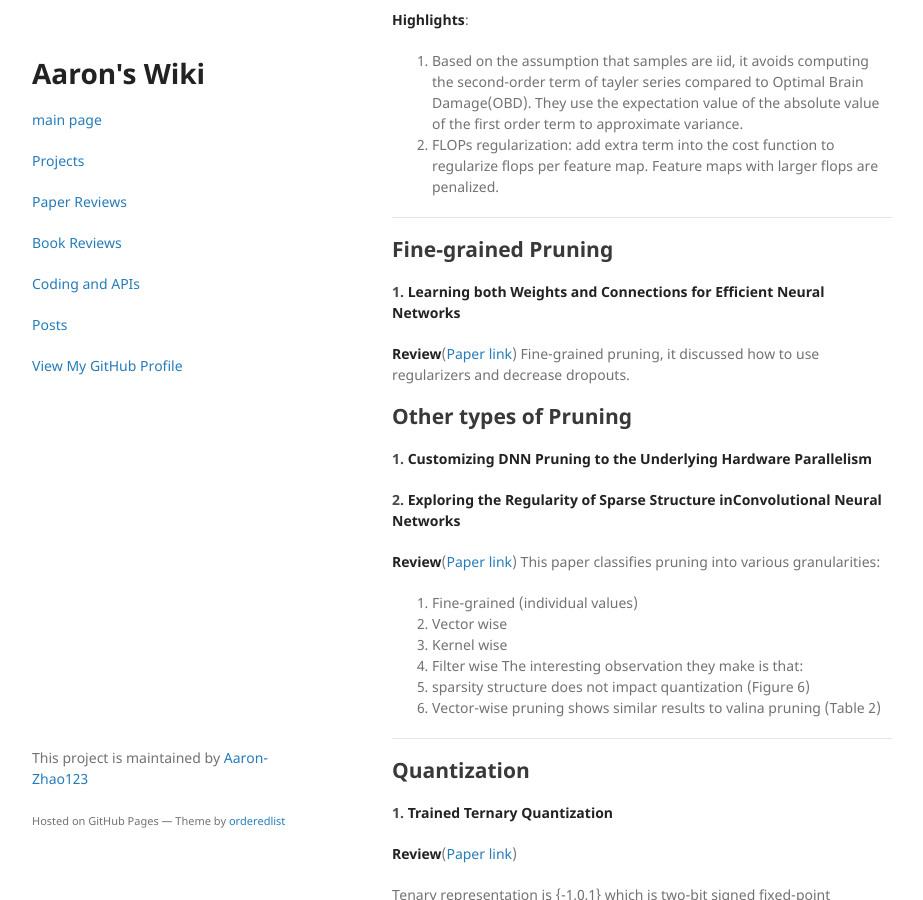
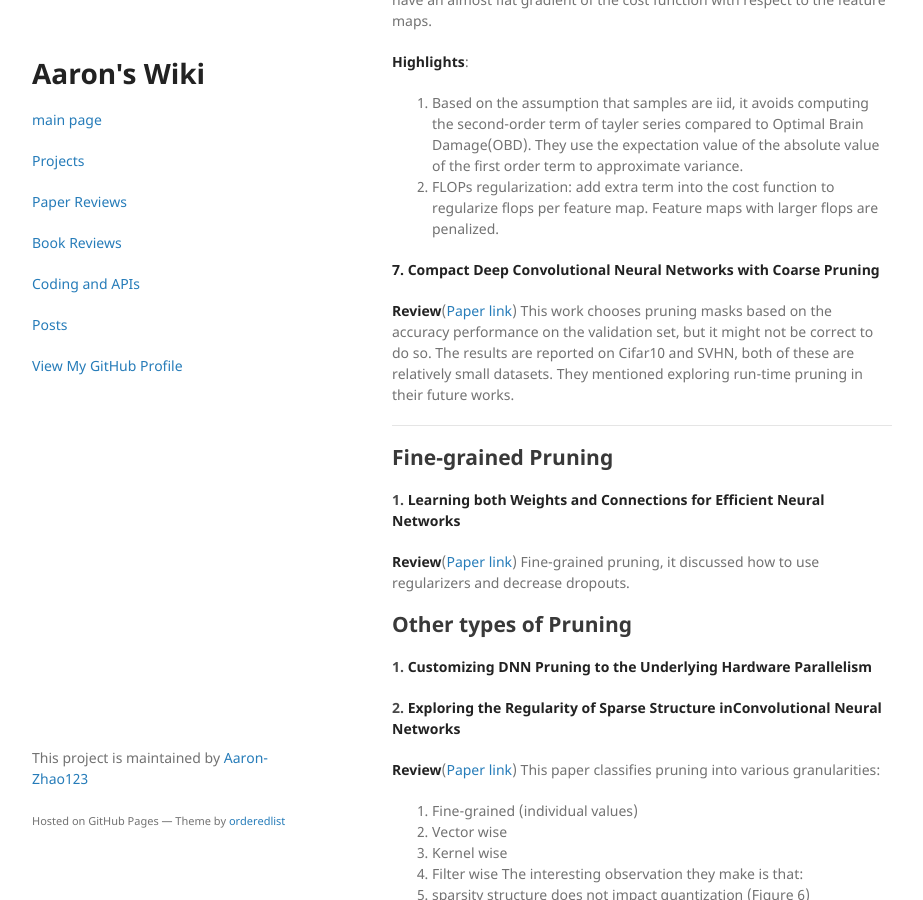
Before and after one commit to Aaron-Zhao123/blog, a Jekyll site: the page built from papers/pruning/pruning_summary.md, in a window 1280 px wide and 900 px high, scrolled down 2999 px. Shown: the whole window, without its empty margins (178-1101 px from the left). Built offline with Jekyll 4.4.1, drawn with Linux system fonts in a browser that asks for light colours; our own code applies the rules of GitHub Pages for plain Markdown files; some of the changed text lies outside the part shown.

Commit message:
update reviews

```diff
--- a/papers/pruning/pruning_summary.md
+++ b/papers/pruning/pruning_summary.md
@@ -10,6 +10,7 @@ layout: default
     4. Learning to Prune Deep Neural Networks via Layer-wise Optimal Brain Surgeon
     5. Net-Trim: A Layer-wise Convex Pruning of Deep Neural Networks
     6. Pruning Convolutional Neural Networks for Resource Efficient Transfer Learning
+    7. Compact Deep Convolutional Neural Networks with Coarse Pruning
 
   * Fine-grained pruning [details](#fineprune)
     1. Learning both Weights and Connections for EfficientNeural Networks
@@ -102,6 +103,14 @@ The criteria prunes parameters that have an almost flat gradient of the cost fun
 **Highlights**:
 1. Based on the assumption that samples are iid, it avoids computing the second-order term of tayler series compared to Optimal Brain Damage(OBD). They use the expectation value of the absolute value of the first order term to approximate variance.
 2.  FLOPs regularization: add extra term into the cost function to regularize flops per feature map. Feature maps with larger flops are penalized.
+
+#### **7. Compact Deep Convolutional Neural Networks with Coarse Pruning**
+**Review**([Paper link]())
+This work chooses pruning masks based on the accuracy performance on the validation
+set, but it might not be correct to do so.
+The results are reported on Cifar10 and SVHN, both of these are relatively
+small datasets.
+They mentioned exploring run-time pruning in their future works.
 
 * * *
 
```
Also changed, not shown: papers/train/train_summary.md (+6 -0 lines).
